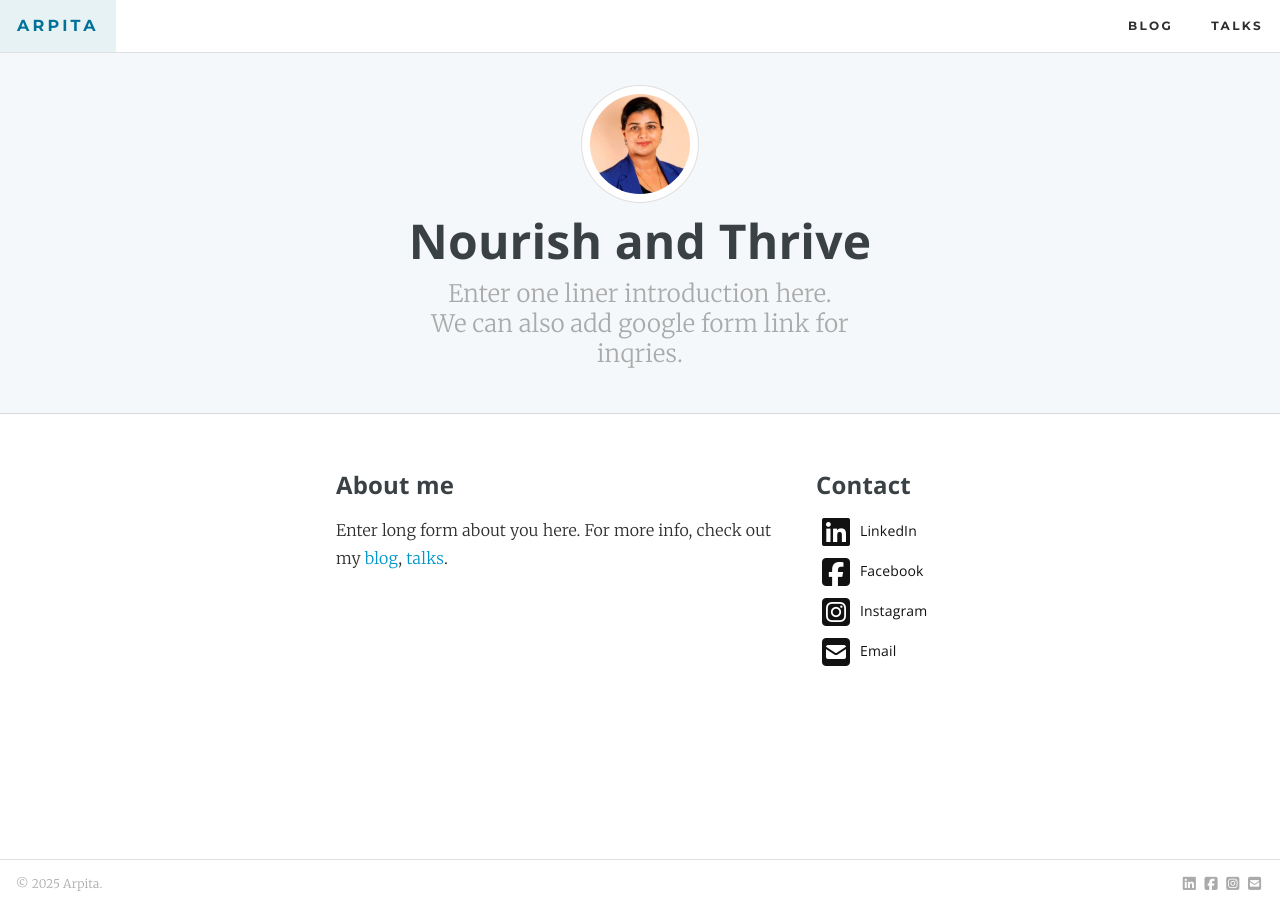
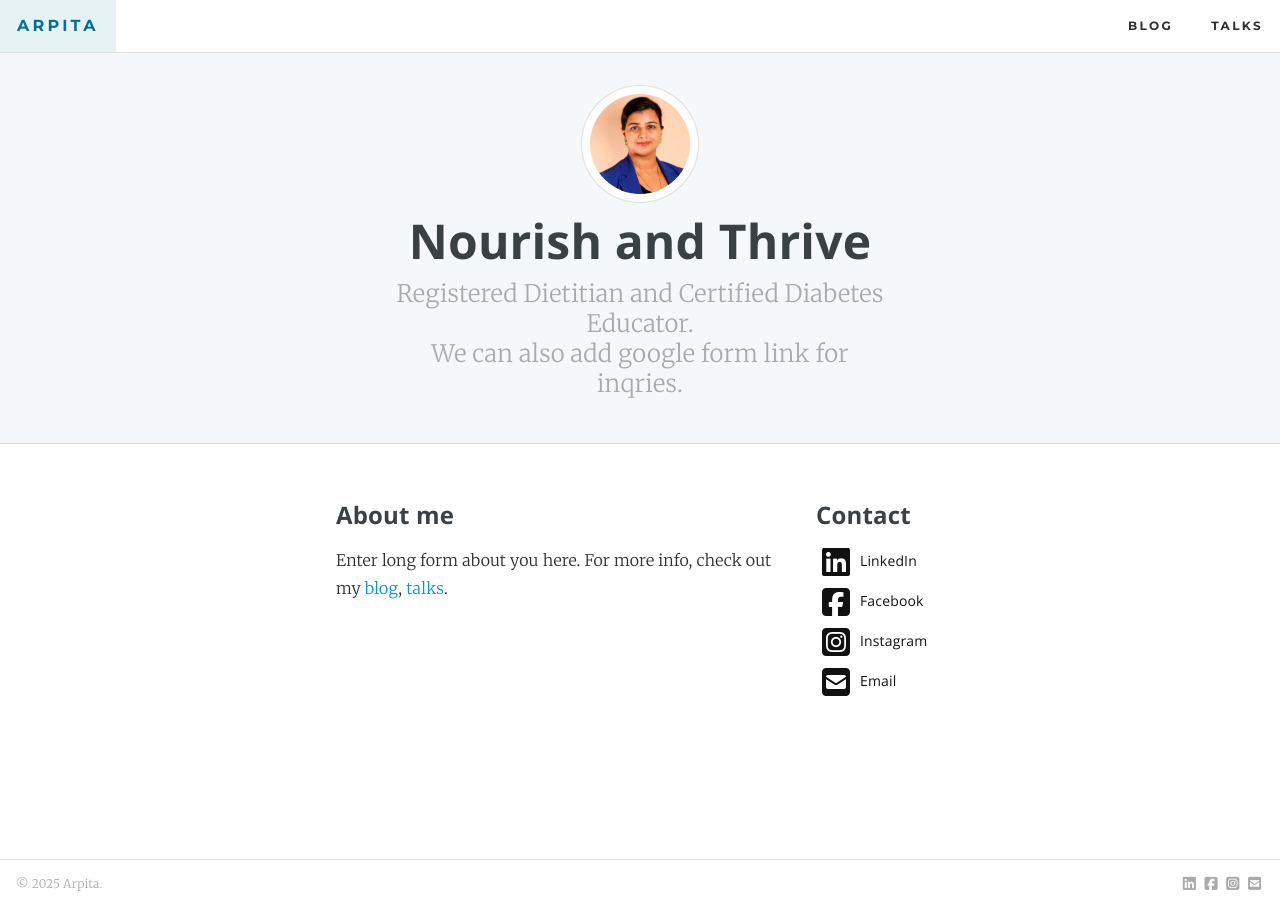
Before and after one commit to nourishandthrive/nourishandthrive.github.io, a Jekyll site: the page built from index.html, in a window 1280 px wide. Built offline with Jekyll 4.4.1, drawn with Linux system fonts in a browser that asks for light colours.

Commit message:
Update home_header.html

```diff
--- a/_includes/home_header.html
+++ b/_includes/home_header.html
@@ -4,7 +4,7 @@
   </a>
   {% include header-h1.html %}
   <h2 class="page-description body-font gray mt0 h3 regular lg-col-5 mx-auto">
-    Enter one liner introduction here.
+    Registered Dietitian and Certified Diabetes Educator.
     <br/>
     We can also add google form link for inqries.
   </h2>
```
